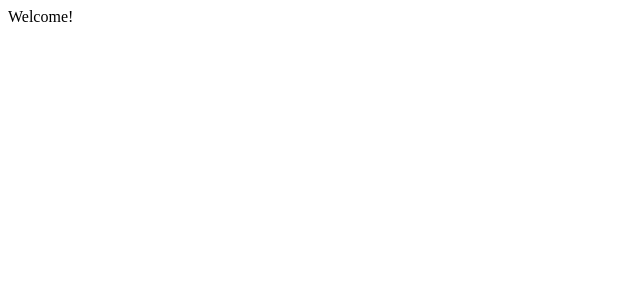
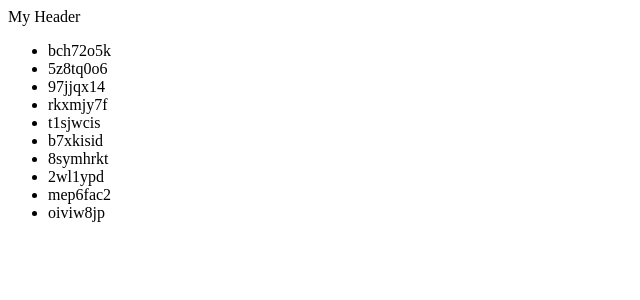
Before and after one commit to MisterPea/DragDrop, a React app: page / in a window 1280 px wide. Shown: the top 300 px of the page, without its empty margins (0-640 px from the left). Built offline with nearby package versions, Linux system fonts and the light colour scheme.

Commit message:
Ostensibly, intial commit

```diff
--- a/src/components/App.js
+++ b/src/components/App.js
@@ -1,5 +1,39 @@
 import React from 'react';
+import DragDrop from '../DragDrop/DragDrop';
 
 export default function App() {
-  return <div>Welcome!</div>;
+  const testArray = [];
+  const randomId = () => Math.random().toString(36).slice(5);
+
+  for (let i = 0; i < 10; i += 1) {
+    testArray.push(randomId());
+  }
+
+  const config = {
+    watchDrag: ['one', 'another', 'which'],
+  };
+  return (
+    <div>
+      <DragDrop
+        options={config}
+      >
+        <div className="div-one">
+          <header>My Header</header>
+          <ul>
+            <li data-yabba="hello" data-dabba="bch72o5k" id="bch72o5k" className="drop-list-item one">bch72o5k</li>
+            <li data-yabba="hello" data-dabba="5z8tq0o6" id="5z8tq0o6" className="drop-list-item another">5z8tq0o6</li>
+            <li data-yabba="hello" data-dabba="97jjqx14" id="97jjqx14" className="drop-list-item another">97jjqx14</li>
+            <li data-yabba="hello" data-dabba="rkxmjy7f" id="rkxmjy7f" className="drop-list-item which">rkxmjy7f</li>
+            <li data-yabba="hello" data-dabba="t1sjwcis" id="t1sjwcis" className="drop-list-item which">t1sjwcis</li>
+            <li data-yabba="hello" data-dabba="b7xkisid" id="b7xkisid" className="drop-list-item which">b7xkisid</li>
+            <li data-yabba="hello" data-dabba="8symhrkt" id="8symhrkt" className="drop-list-item which">8symhrkt</li>
+            <li data-yabba="hello" data-dabba="2wl1ypd" id="2wl1ypd" className="drop-list-item which">2wl1ypd</li>
+            <li data-yabba="hello" data-dabba="mep6fac2" id="mep6fac2" className="drop-list-item one">mep6fac2</li>
+            <li data-yabba="hello" data-dabba="oiviw8jp" id="oiviw8jp" className="drop-list-item one">oiviw8jp</li>
+          </ul>
+        </div>
+      </DragDrop>
+    </div>
+
+  );
 }
--- a/webpack.config.js
+++ b/webpack.config.js
@@ -41,6 +41,6 @@ module.exports = {
   mode: process.env.NODE_ENV === 'production' ? 'production' : 'development',
   devServer: {
     historyApiFallback: true,
-    host: 'Enter.Your.Local.IP',
+    host: '192.168.1.152',
   },
 };
```
Also changed, not shown: .eslintrc.json, 1 other file (tests, documents, lock files or other folders).
